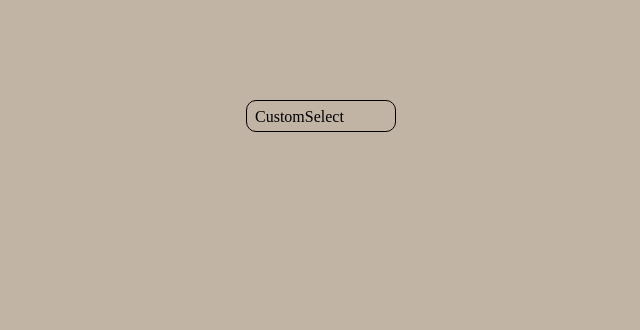
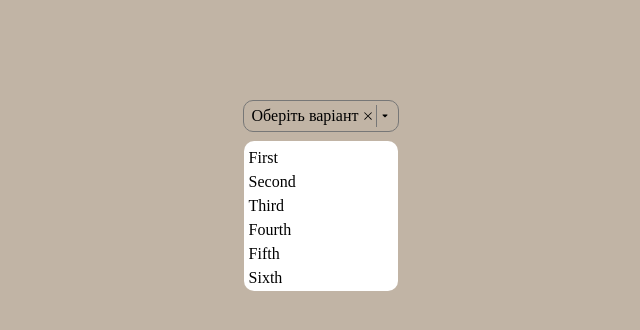
Before and after one commit to Mykhailenko-Oleksandr/select, a React (Vite) app: page / in a window 1280 px wide. Shown: the top 330 px of the page, without its empty margins (319-959 px from the left). Built offline with nearby package versions, Linux system fonts and the light colour scheme.

Commit message:
add base select

```diff
--- /dev/null
+++ b/src/App.tsx
@@ -0,0 +1,58 @@
+import { useState } from "react";
+import css from "./App.module.css";
+import CustomSelect, {
+  type SelectOption,
+} from "./components/CustomSelect/CustomSelect";
+
+const options = [
+  {
+    label: "First",
+    value: 1,
+  },
+  {
+    label: "Second",
+    value: 2,
+  },
+  {
+    label: "Third",
+    value: 3,
+  },
+  {
+    label: "Fourth",
+    value: 4,
+  },
+  {
+    label: "Fifth",
+    value: 5,
+  },
+  {
+    label: "Sixth",
+    value: 6,
+  },
+  {
+    label: "Seventh",
+    value: 7,
+  },
+  {
+    label: "Eighth",
+    value: 8,
+  },
+];
+
+const App = () => {
+  const [selectedValue, setSelectedValue] = useState<SelectOption | undefined>(
+    undefined,
+  );
+
+  return (
+    <div className={css.container}>
+      <CustomSelect
+        options={options}
+        value={selectedValue}
+        onChange={(value) => setSelectedValue(value)}
+      />
+    </div>
+  );
+};
+
+export default App;
--- a/src/components/CustomSelect/CustomSelect.module.css
+++ b/src/components/CustomSelect/CustomSelect.module.css
@@ -1,11 +1,63 @@
 :where(.wrap) {
-  display: inline-block;
+  display: flex;
+  align-items: center;
+  gap: 5px;
+
+  position: relative;
 
   min-width: 150px;
   height: 32px;
 
-  border: 1px solid #000;
+  border: 1px solid #777;
   border-radius: 10px;
 
   padding: 4px 8px;
+  cursor: pointer;
+
+  transition: border-color 200ms ease;
+
+  &:hover,
+  &:focus {
+    border-color: #333;
+  }
 }
+
+.textValue {
+  flex-grow: 1;
+}
+
+.btnsBox {
+  display: flex;
+  align-items: center;
+  gap: 3px;
+
+  height: 100%;
+}
+
+.clearBtn {
+}
+
+.divider {
+  width: 1px;
+  align-self: stretch;
+
+  background-color: #777;
+}
+
+.arrowBtn {
+}
+
+.listBox {
+  position: absolute;
+  left: 0;
+  top: calc(100% + 10px);
+
+  width: 100%;
+  max-height: 150px;
+  overflow-y: auto;
+
+  padding: 5px;
+
+  background-color: #fff;
+  border-radius: 10px;
+}
--- a/src/components/CustomSelect/CustomSelect.tsx
+++ b/src/components/CustomSelect/CustomSelect.tsx
@@ -1,13 +1,60 @@
 import css from "./CustomSelect.module.css";
+
+export type SelectOption = {
+  label: string | number;
+  value: string | number;
+};
 
 interface CustomSelectProps {
   containerClassName?: string;
+  options: SelectOption[];
+  value?: SelectOption;
+  onChange?: (value: SelectOption | undefined) => void;
 }
 
-const CustomSelect = ({ containerClassName }: CustomSelectProps) => {
+const CustomSelect = ({
+  containerClassName,
+  options,
+  value,
+  onChange,
+}: CustomSelectProps) => {
   return (
-    <div className={`${css.wrap} ${containerClassName ?? ""}`}>
-      CustomSelect
+    <div
+      className={`${css.wrap} ${containerClassName ?? ""}`}
+      tabIndex={0}>
+      <span className={css.textValue}>
+        {value ? value.label : "Оберіть варіант"}
+      </span>
+      <div className={css.btnsBox}>
+        <button
+          type="button"
+          className={css.clearBtn}>
+          <svg
+            width={10}
+            height={10}>
+            <use href="icons.svg#icon-close"></use>
+          </svg>
+        </button>
+        <div className={css.divider}></div>
+        <button
+          type="button"
+          className={css.arrowBtn}>
+          <svg
+            width={10}
+            height={10}>
+            <use href="icons.svg#icon-caret"></use>
+          </svg>
+        </button>
+      </div>
+      <ul className={css.listBox}>
+        {options.map((option) => (
+          <li
+            key={option.value}
+            className={css.option}>
+            {option.label}
+          </li>
+        ))}
+      </ul>
     </div>
   );
 };
--- a/src/main.tsx
+++ b/src/main.tsx
@@ -1,13 +1,10 @@
 import { StrictMode } from "react";
 import { createRoot } from "react-dom/client";
 import "./global.css";
-import css from "./App.module.css";
-import CustomSelect from "./components/CustomSelect/CustomSelect";
+import App from "./App";
 
 createRoot(document.getElementById("root")!).render(
   <StrictMode>
-    <div className={css.container}>
-      <CustomSelect />
-    </div>
+    <App />
   </StrictMode>,
 );
```
Also changed, not shown: public/icons.svg (added).
